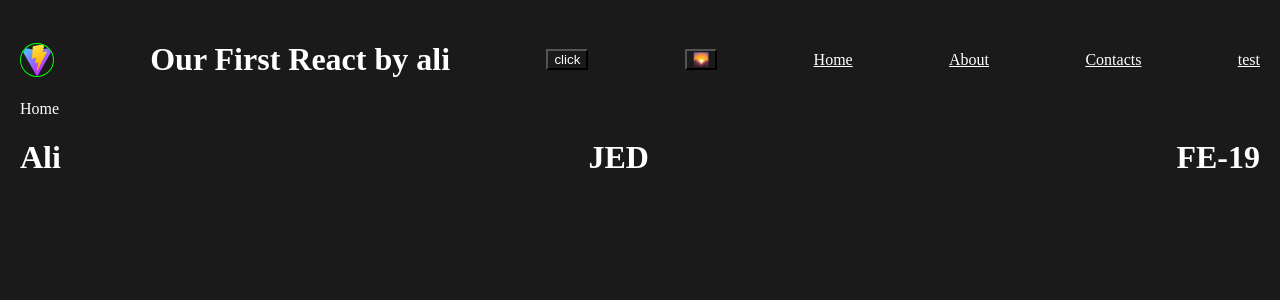
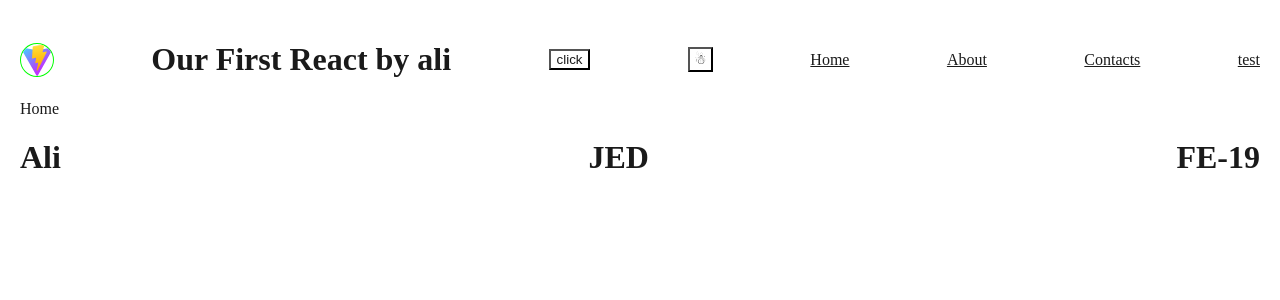
Before and after one commit to Ali-GreenHeart/first-react-fe19, a React (Vite) app: page / in a window 1280 px wide. Shown: the top 300 px of the page. Built offline with nearby package versions, Linux system fonts and the light colour scheme.

Commit message:
add many-modes

```diff
--- a/src/components/Header/index.jsx
+++ b/src/components/Header/index.jsx
@@ -4,11 +4,12 @@ import Navigation from "../Navigation"
 import styles from "./index.module.css"
 import { AuthContext } from "../../context-api/AuthContext"
 import { ModeContext } from "../../context-api/ModeContext"
+import { ManyModeContext } from "../../context-api/ManyModeContext"
 
 const Header = () => {
     const [data, setData] = useContext(AuthContext)
-    const [isDark, changeMode] = useContext(ModeContext)
-
+    // const [isDark, changeMode] = useContext(ModeContext)
+    const [emoji, changeManyMode, btnClass] = useContext(ManyModeContext)
 
     return (
         <header className={styles.header}>
@@ -17,7 +18,8 @@ const Header = () => {
             <button onClick={() => {
                 setData((pre) => ({ ...pre, name: 'hafez' }))
             }}>click</button>
-            <button onClick={changeMode}>  {isDark ? "🌄" : "🌙"}</button>
+            {/* <button onClick={changeMode}>  {isDark ? "🌄" : "🌙"}</button> */}
+            <button onClick={changeManyMode} className={`many-mode-button ${btnClass.concat('Btn')}`}>{emoji}</button>
             <Navigation />
         </header>
     )
--- /dev/null
+++ b/src/context-api/ManyModeContext.jsx
@@ -0,0 +1,34 @@
+import { useEffect } from "react";
+import { useState } from "react";
+import { createContext } from "react";
+
+
+const supportedModes = ['light', 'dark', 'green', 'purple', 'pink', 'gold']
+const emojis = ['☃', '🎩', '🎄', '🍇', '🍭', '🥇']
+export const ManyModeContext = createContext(supportedModes[0])
+
+
+const ManyModeContextProvider = ({ children }) => {
+    const [index, setIndex] = useState(+localStorage.getItem('many-mode'))
+
+    useEffect(() => {
+        localStorage.setItem('many-mode', index)
+    }, [index])
+
+    const changeMode = () => {
+        setIndex((p) => {
+            if (p === supportedModes.length - 1) {
+                return 0;
+            }
+            return ++p
+        })
+    }
+    return (
+        <ManyModeContext.Provider value={[emojis[index], changeMode, supportedModes[index]]}>
+            <div className={supportedModes[index].concat('ModeContainer').concat(' mode-container')}>
+                {children}
+            </div>
+        </ManyModeContext.Provider>
+    )
+}
+export default ManyModeContextProvider;
--- a/src/index.css
+++ b/src/index.css
@@ -1,6 +1,11 @@
 .mode-container {
   min-height: 100vh;
   padding: 20px;
+}
+
+.mode-container * {
+  background-color: inherit !important;
+  color: inherit !important;
 }
 
 .darkModeContainer {
@@ -8,11 +13,45 @@
   color: white !important;
 }
 
-.darkModeContainer * {
-  background-color: inherit !important;
-  color: inherit !important;
-}
 
 body {
   margin: 0;
 }
+
+
+.many-mode-button {
+  width: 25px;
+  height: 25px;
+  padding: 0;
+}
+
+
+
+.lightModeContainer {
+  color: #1a1a1a !important;
+  background-color: white !important;
+}
+
+.greenModeContainer {
+  background-color: #09700b !important;
+  color: white !important;
+}
+
+.purpleModeContainer {
+  background-color: #4705b3 !important;
+  color: white !important;
+}
+
+.pinkModeContainer {
+  background-color: #d205cb !important;
+  color: white !important;
+}
+
+.goldModeContainer {
+  background-color: #ffd700 !important;
+  color: black !important;
+}
+
+.goldBtn {
+  background-color: red !important;
+}
```
Also changed, not shown: src/main.jsx (+5 -2 lines).
